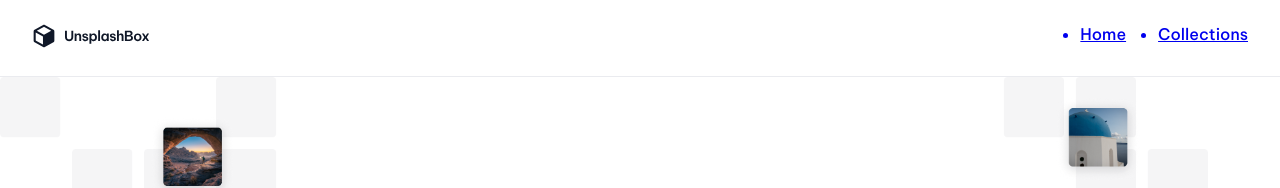
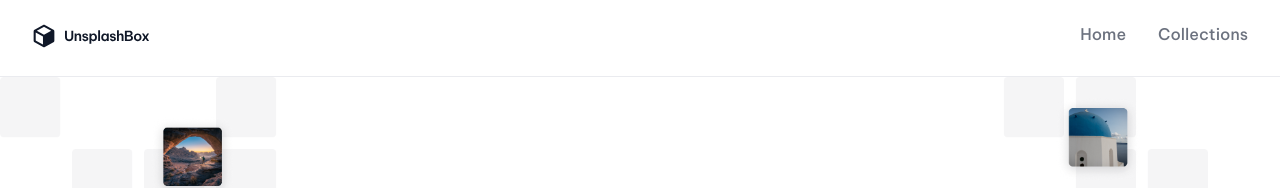
Before and after one commit to challenges-miguel-gabriel/unsplash-collection-front, an Angular app: page / in a window 1280 px wide. Shown: the top 188 px of the page. Built offline with nearby package versions, Linux system fonts and the light colour scheme.

Commit message:
chore: added link styling

```diff
--- a/src/styles.scss
+++ b/src/styles.scss
@@ -4,6 +4,12 @@
     padding: 0;
     margin: 0;
     box-sizing: border-box;
+    list-style: none;
+    text-decoration: none;
+}
+
+a:visited, a:link {
+    color: inherit;
 }
 
 body {
```
